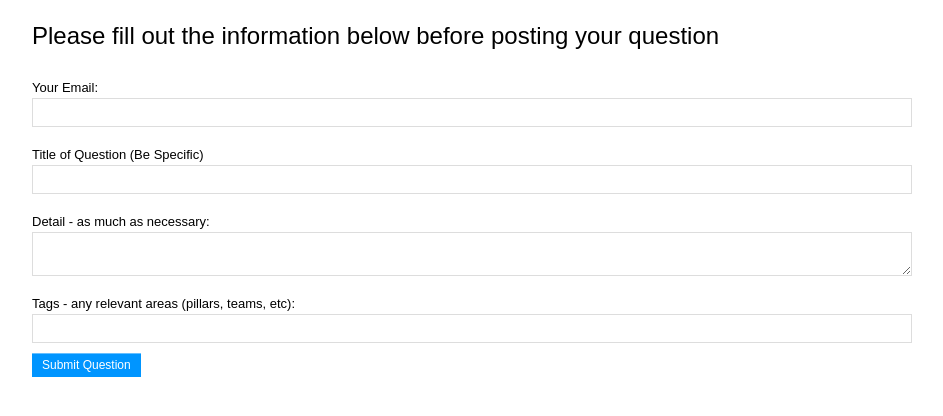
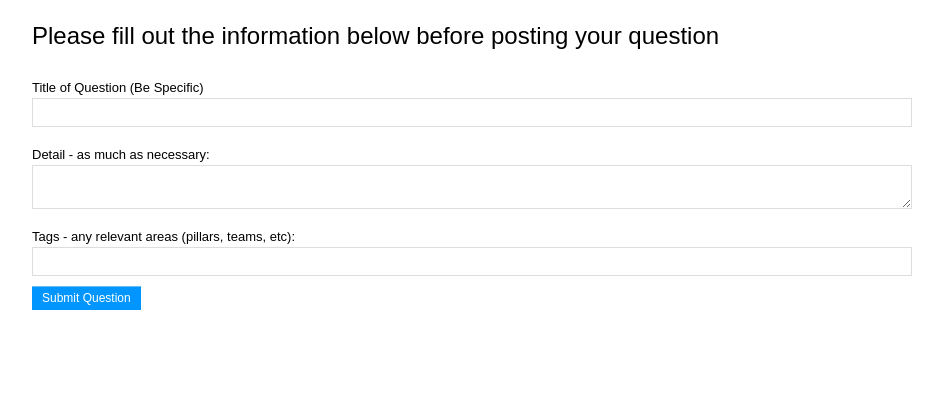
Before and after one commit to halfpete/stackd, a Django app: page /post/ in a window 1280 px wide. Shown: the part 34-450 px from the top of the page, without its empty margins (8-951 px from the left). Run offline with Django 3.2, Linux system fonts and the light colour scheme; parts of the project's set-up code (start-up, migrations or seed data) failed here and were passed over.

Commit message:
cleaning up posting a question

```diff
--- a/stackd/templates/overflow/post.html
+++ b/stackd/templates/overflow/post.html
@@ -9,10 +9,6 @@
 
 		<form method="post">
 			{% csrf_token %}
-			<div class="input-wrapper">
-				<h3>Your Email: </h3>
-				<input type="text" name="email_field" id="email_field">
-			</div>
 			<div class="input-wrapper">
 				<h3>Title of Question (Be Specific)</h3>
 				<input type="text" name="title" id="title">
```
